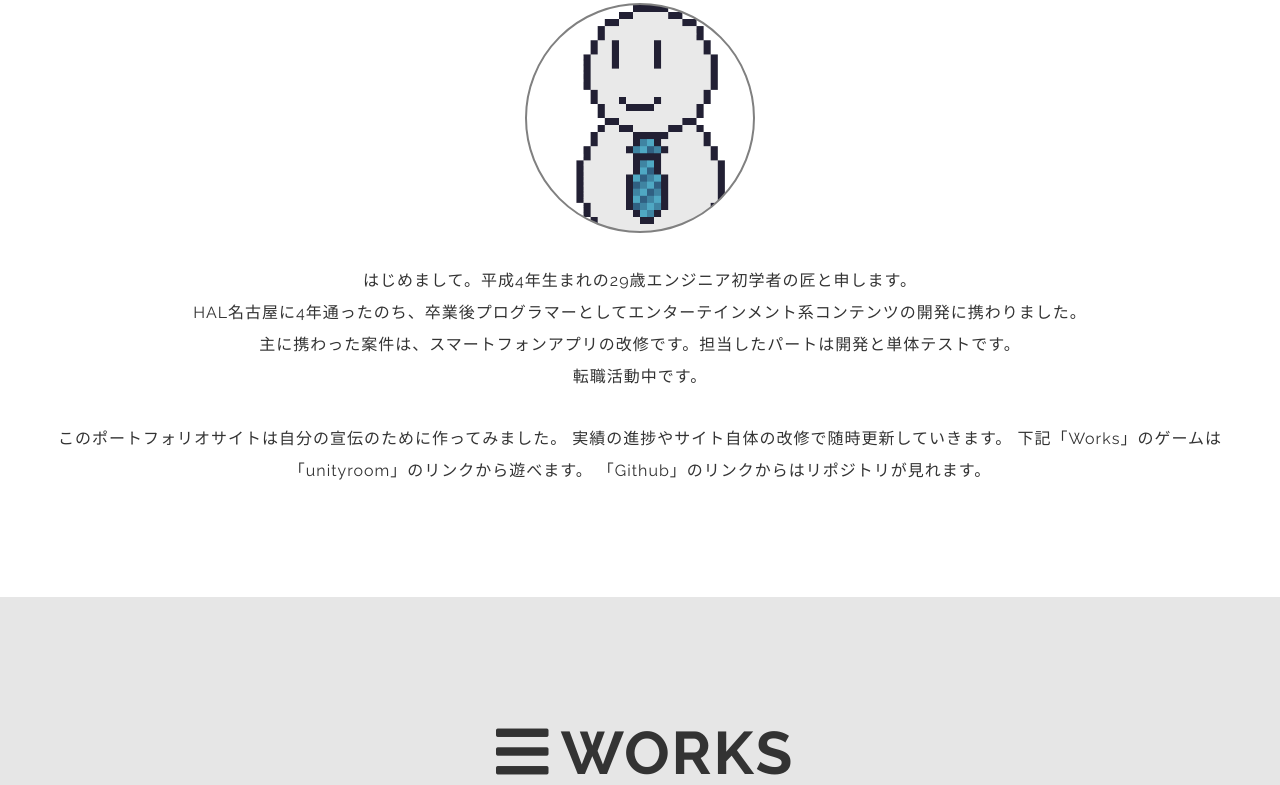
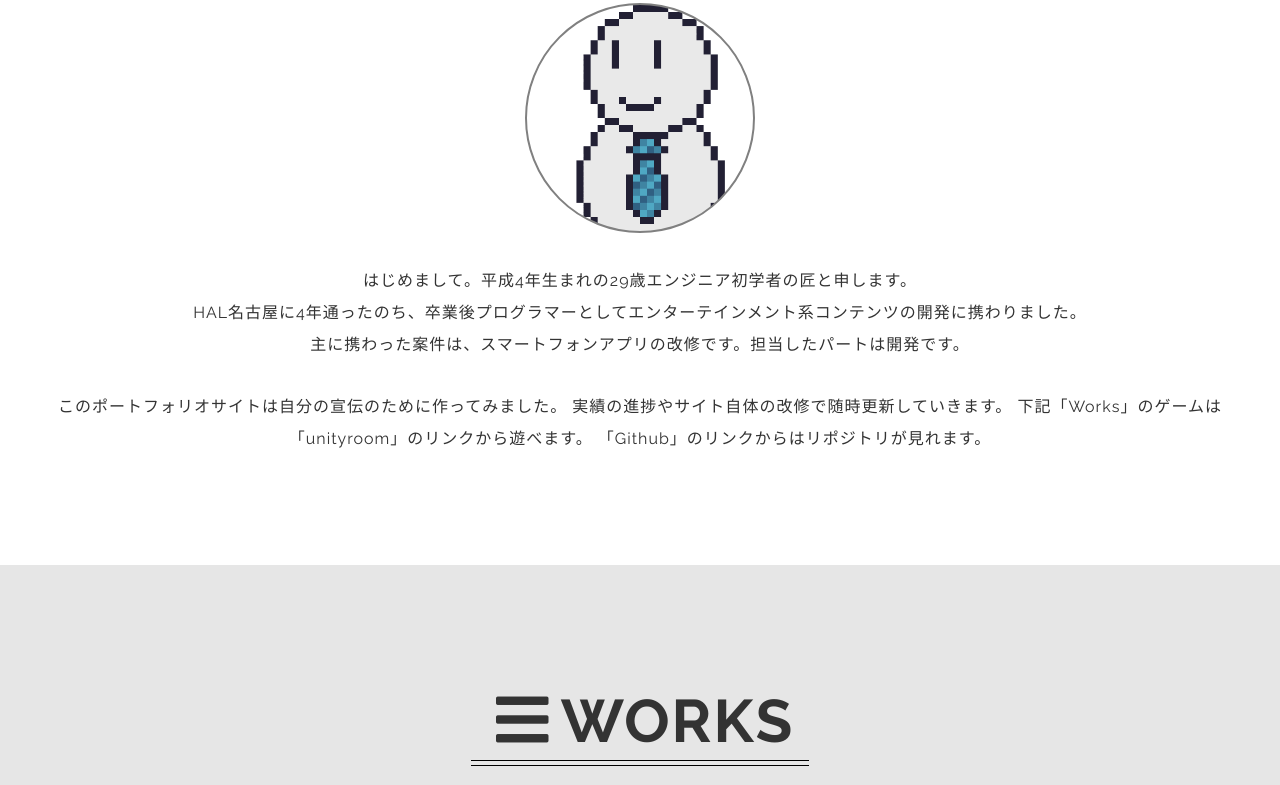
Before and after one commit to ShoSuzuki40398/sho-suzuki.github.io, a plain HTML site: page index.html in a window 1280 px wide. Shown: the part 752-1537 px from the top of the page. Drawn offline with Linux system fonts and the light colour scheme.

Commit message:
自己紹介文改定

```diff
--- a/index.html
+++ b/index.html
@@ -43,8 +43,7 @@
                 <div class="profile-description-block">
                     <p class="profile-description">はじめまして。平成4年生まれの29歳エンジニア初学者の匠と申します。<br>
                         HAL名古屋に4年通ったのち、卒業後プログラマーとしてエンターテインメント系コンテンツの開発に携わりました。<br>
-                        主に携わった案件は、スマートフォンアプリの改修です。担当したパートは開発と単体テストです。<br>
-                        転職活動中です。
+                        主に携わった案件は、スマートフォンアプリの改修です。担当したパートは開発です。<br>
                     </p>
                     <p class="profile-description">
                         このポートフォリオサイトは自分の宣伝のために作ってみました。
```
